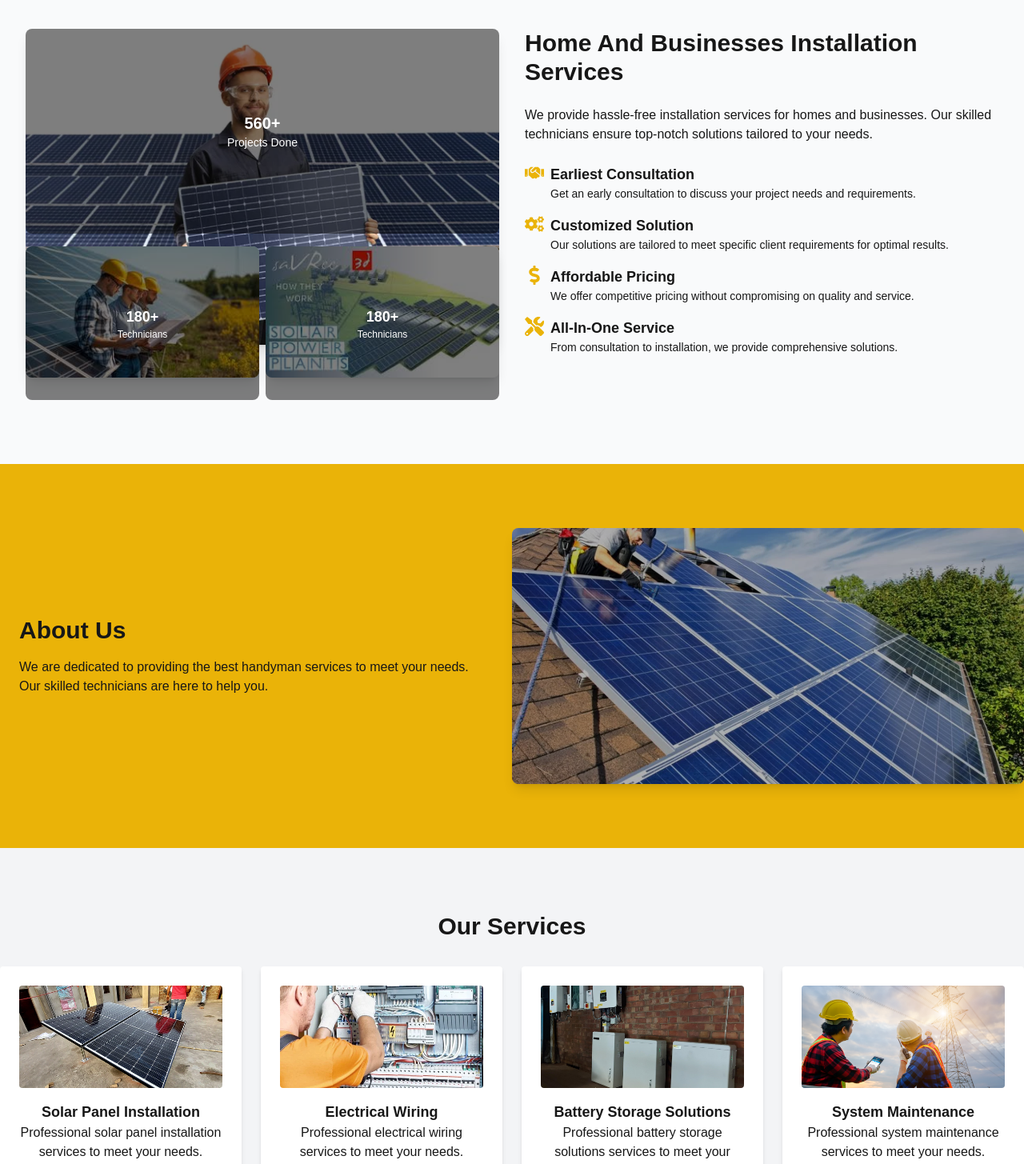
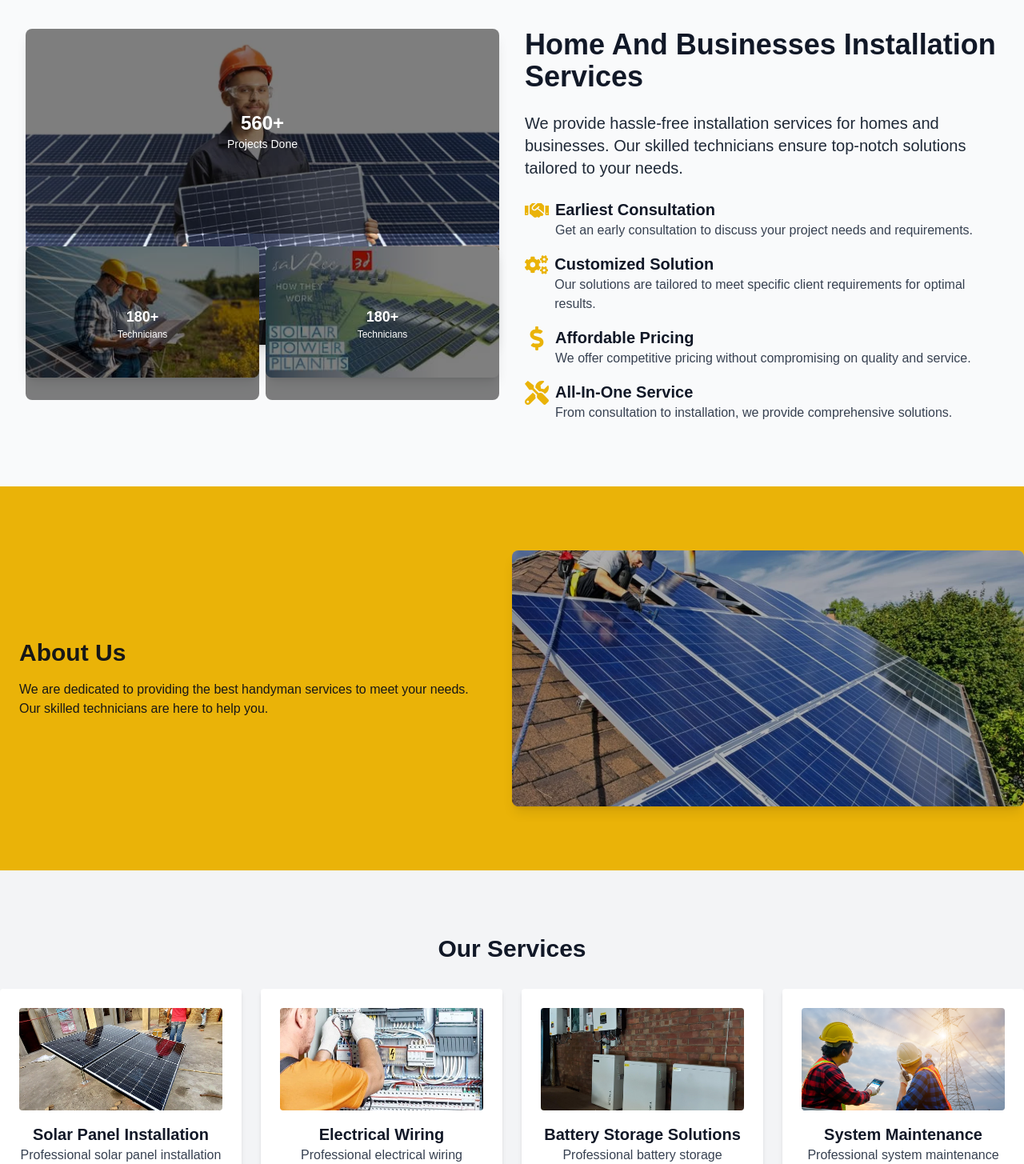
Before and after one commit to UroobaSiddiqui01/solar-energy-system, a Next.js app: page / in a window 1280 px wide. Shown: the part 500-1955 px from the top of the page at 80% size. Built offline with nearby package versions, Linux system fonts and the light colour scheme.

Commit message:
imporvement header ,services or home file

```diff
--- a/src/app/components/Header.tsx
+++ b/src/app/components/Header.tsx
@@ -28,7 +28,11 @@ const Header: React.FC = () => {
 
         {/* Button on the Right */}
         <div className="hidden md:block">
-          <Link href="/resume" className="bg-yellow-500 text-white px-4 py-2 rounded hover:bg-yellow-600">
+          <Link
+            href="/resume.pdf"
+            download
+            className="bg-yellow-500 text-white px-4 py-2 rounded hover:bg-yellow-600"
+          >
             Download Resume
           </Link>
         </div>
@@ -58,7 +62,12 @@ const Header: React.FC = () => {
           <Link href="/#contact" className="block" onClick={toggleMenu}>
             Contact
           </Link>
-          <Link href="/resume" className="block bg-yellow-500 text-white px-4 py-2 rounded text-center hover:bg-yellow-600" onClick={toggleMenu}>
+          <Link
+            href="/resume.pdf"
+            download
+            className="block bg-yellow-500 text-white px-4 py-2 rounded text-center hover:bg-yellow-600"
+            onClick={toggleMenu}
+          >
             Download Resume
           </Link>
         </nav>
--- a/src/app/components/HomeSection.tsx
+++ b/src/app/components/HomeSection.tsx
@@ -19,7 +19,7 @@ const HomeInstallationSection: React.FC = () => {
               className="rounded-lg shadow-lg object-cover w-full h-full"
             />
             <div className="absolute inset-0 bg-black bg-opacity-50 flex flex-col items-center justify-center text-white p-2 sm:p-4 rounded-lg">
-              <h4 className="text-base sm:text-lg md:text-xl font-bold">560+</h4>
+              <h4 className="text-lg sm:text-xl md:text-2xl font-bold">560+</h4>
               <p className="text-xs sm:text-sm">Projects Done</p>
             </div>
           </div>
@@ -59,37 +59,39 @@ const HomeInstallationSection: React.FC = () => {
 
         {/* Right Side: Information */}
         <div className="lg:w-1/2 text-center lg:text-left space-y-4 sm:space-y-6">
-          <h3 className="text-xl sm:text-2xl md:text-3xl font-bold mb-3 sm:mb-4">Home And Businesses Installation Services</h3>
-          <p className="text-sm sm:text-base mb-4 sm:mb-6">
+          <h3 className="text-2xl sm:text-3xl md:text-4xl font-bold mb-3 sm:mb-4 text-gray-900">
+            Home And Businesses Installation Services
+          </h3>
+          <p className="text-base sm:text-lg md:text-xl text-gray-800 mb-4 sm:mb-6">
             We provide hassle-free installation services for homes and businesses. Our skilled technicians ensure top-notch solutions tailored to your needs.
           </p>
           <div className="space-y-3 sm:space-y-4">
             <div className="flex flex-col items-center lg:flex-row lg:items-start space-x-0 lg:space-x-2 sm:space-x-3">
-              <FaHandshake className="text-yellow-500 text-lg sm:text-xl md:text-2xl" />
+              <FaHandshake className="text-yellow-500 text-xl sm:text-2xl md:text-3xl" />
               <div className="text-center lg:text-left">
-                <h4 className="text-sm sm:text-md md:text-lg font-semibold">Earliest Consultation</h4>
-                <p className="text-xs sm:text-sm">Get an early consultation to discuss your project needs and requirements.</p>
+                <h4 className="text-base sm:text-lg md:text-xl font-semibold text-gray-900">Earliest Consultation</h4>
+                <p className="text-sm sm:text-base text-gray-700">Get an early consultation to discuss your project needs and requirements.</p>
               </div>
             </div>
             <div className="flex flex-col items-center lg:flex-row lg:items-start space-x-0 lg:space-x-2 sm:space-x-3">
-              <FaCogs className="text-yellow-500 text-lg sm:text-xl md:text-2xl" />
+              <FaCogs className="text-yellow-500 text-xl sm:text-2xl md:text-3xl" />
               <div className="text-center lg:text-left">
-                <h4 className="text-sm sm:text-md md:text-lg font-semibold">Customized Solution</h4>
-                <p className="text-xs sm:text-sm">Our solutions are tailored to meet specific client requirements for optimal results.</p>
+                <h4 className="text-base sm:text-lg md:text-xl font-semibold text-gray-900">Customized Solution</h4>
+                <p className="text-sm sm:text-base text-gray-700">Our solutions are tailored to meet specific client requirements for optimal results.</p>
               </div>
             </div>
             <div className="flex flex-col items-center lg:flex-row lg:items-start space-x-0 lg:space-x-2 sm:space-x-3">
-              <FaDollarSign className="text-yellow-500 text-lg sm:text-xl md:text-2xl" />
+              <FaDollarSign className="text-yellow-500 text-xl sm:text-2xl md:text-3xl" />
               <div className="text-center lg:text-left">
-                <h4 className="text-sm sm:text-md md:text-lg font-semibold">Affordable Pricing</h4>
-                <p className="text-xs sm:text-sm">We offer competitive pricing without compromising on quality and service.</p>
+                <h4 className="text-base sm:text-lg md:text-xl font-semibold text-gray-900">Affordable Pricing</h4>
+                <p className="text-sm sm:text-base text-gray-700">We offer competitive pricing without compromising on quality and service.</p>
               </div>
             </div>
             <div className="flex flex-col items-center lg:flex-row lg:items-start space-x-0 lg:space-x-2 sm:space-x-3">
-              <FaTools className="text-yellow-500 text-lg sm:text-xl md:text-2xl" />
+              <FaTools className="text-yellow-500 text-xl sm:text-2xl md:text-3xl" />
               <div className="text-center lg:text-left">
-                <h4 className="text-sm sm:text-md md:text-lg font-semibold">All-In-One Service</h4>
-                <p className="text-xs sm:text-sm">From consultation to installation, we provide comprehensive solutions.</p>
+                <h4 className="text-base sm:text-lg md:text-xl font-semibold text-gray-900">All-In-One Service</h4>
+                <p className="text-sm sm:text-base text-gray-700">From consultation to installation, we provide comprehensive solutions.</p>
               </div>
             </div>
           </div>
--- a/src/app/components/ServicesSection.tsx
+++ b/src/app/components/ServicesSection.tsx
@@ -2,7 +2,7 @@ const ServicesSection: React.FC = () => {
   return (
     <section id="services" className="py-20 bg-gray-100">
       <div className="container mx-auto">
-        <h3 className="text-3xl font-bold text-center mb-8">Our Services</h3>
+        <h3 className="text-3xl font-bold text-center mb-8 text-gray-900">Our Services</h3>
         <div className="grid grid-cols-1 md:grid-cols-4 gap-6">
           {[
             { name: "Solar Panel Installation", img: "/services1.png" },
@@ -18,8 +18,10 @@ const ServicesSection: React.FC = () => {
                 className="w-full h-32 bg-cover bg-center rounded mb-4"
                 style={{ backgroundImage: `url(${service.img})` }}
               ></div>
-              <h4 className="text-lg font-semibold">{service.name}</h4>
-              <p>Professional {service.name.toLowerCase()} services to meet your needs.</p>
+              <h4 className="text-lg sm:text-xl font-semibold text-gray-900">{service.name}</h4>
+              <p className="text-sm sm:text-base text-gray-700">
+                Professional {service.name.toLowerCase()} services to meet your needs.
+              </p>
             </div>
           ))}
         </div>
--- /dev/null
+++ b/src/app/resume.tsx
@@ -0,0 +1,23 @@
+// pages/resume.tsx
+
+import React from 'react';
+
+const Resume: React.FC = () => {
+  return (
+    <div id='resume' className="container mx-auto py-10 px-4 sm:px-6 lg:px-8">
+      <h1 className="text-3xl font-bold mb-4">Resume</h1>
+      <p className="text-gray-700 mb-6">
+        Here you can view and download the full resume.
+      </p>
+      <a
+        href="/path/to/your-resume.pdf"
+        download
+        className="bg-yellow-500 text-white px-4 py-2 rounded hover:bg-yellow-600"
+      >
+        Download Resume
+      </a>
+    </div>
+  );
+};
+
+export default Resume;
```
